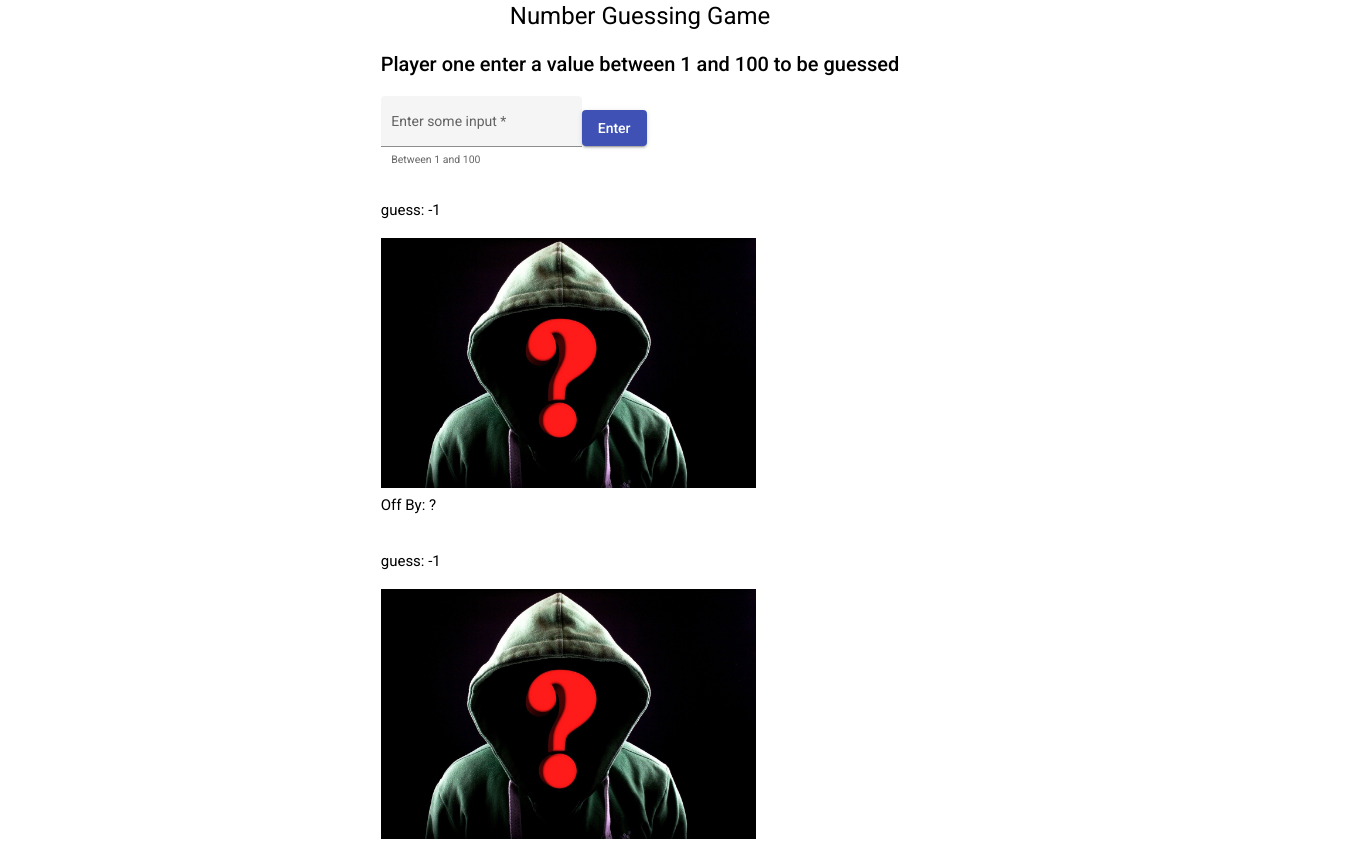
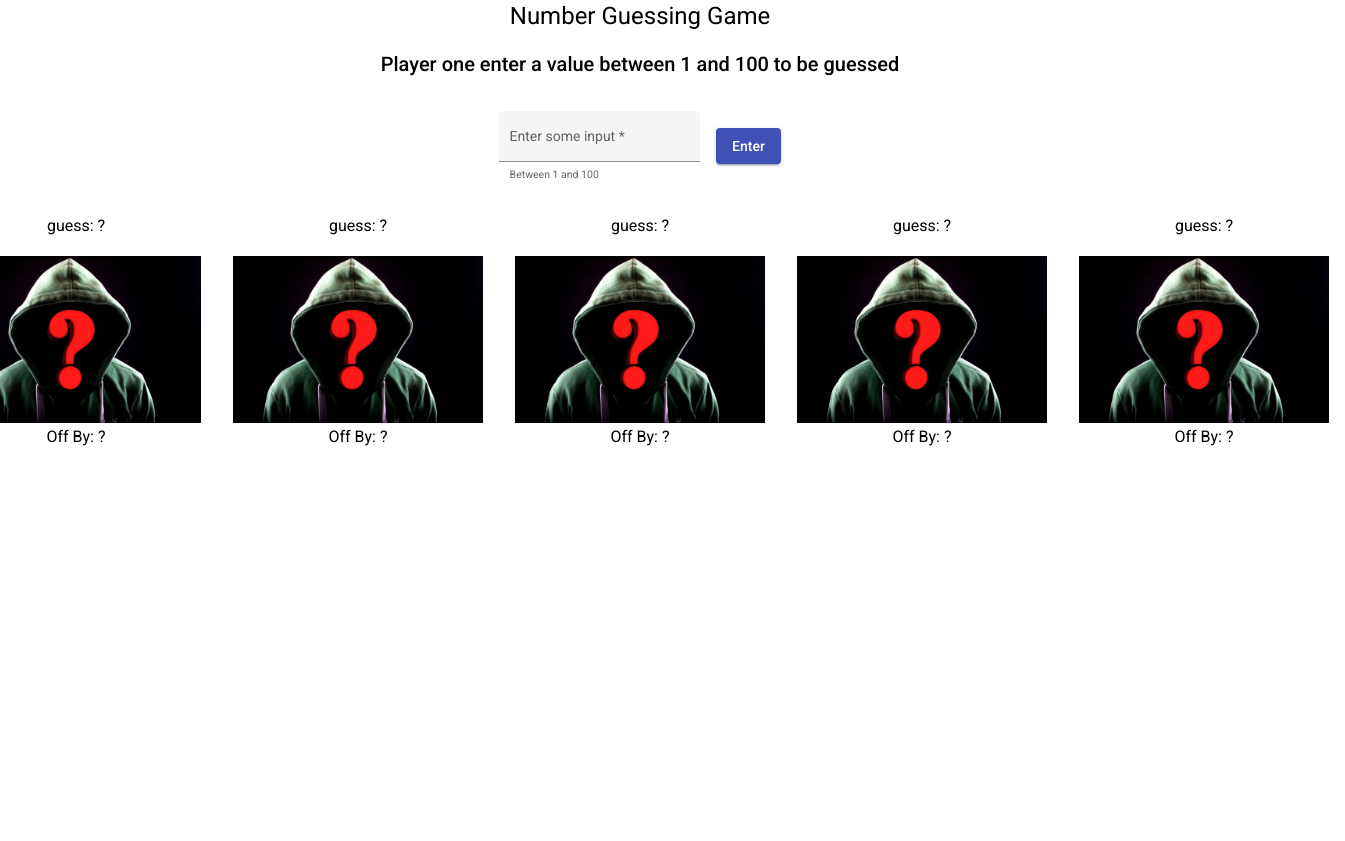
Before and after one commit to m2mt-l/Number_Guessing_Game, an Angular app: page / in a window 1280 px wide. Shown: the top 841 px of the page, 1345 px wide, since content can reach past the window. After the commit the page ends 800 px from the top, so only its background shows below. Built offline with nearby package versions, Linux system fonts and the light colour scheme.

Commit message:
fix: css

```diff
--- a/src/app/game/game.component.css
+++ b/src/app/game/game.component.css
@@ -1,7 +1,29 @@
 .container-playerOne {
+    height: 100px;
     color: transparent;
+    display: flex;
+    justify-content: center;
+    align-items: center;
 }
 
-.enter-button {
-    margin-top: 1rem;
+.container-playerTwo {
+    height: 100px;
+    display: flex;
+    justify-content: center;
+    align-items: center;
 }
+
+.form {
+    margin-right: 1rem;
+}
+
+.sentence {
+    text-align: center;
+}
+
+.reset-box {
+    height: 100px;
+    display: flex;
+    justify-content: center;
+    align-items: center;
+}
--- a/src/app/game/game.component.html
+++ b/src/app/game/game.component.html
@@ -1,14 +1,19 @@
 <div *ngIf="isPlayerOne;then thenBlock else elseBlock"></div>
 <ng-template #thenBlock>
+    <div class="sentence">
         <h2>{{sentencePlayerOne}}</h2>
+    </div>
     <div class="container-playerOne">
+        <div class="form">
         <mat-form-field hintLabel="Between 1 and 100" appearance="fill">
             <mat-label>Enter some input</mat-label>
             <input matInput type="number" min="1" max="100" #input maxlength="3" placeholder="Ex. 100" [formControl]="rateControl" required>
             <mat-hint align="end"></mat-hint>
             <mat-error *ngIf="rateControl.invalid">Between 1 and 100</mat-error>
         </mat-form-field>
-        <div class="enter-button" *ngIf="isValidNumber(input.value);then thenButton else elseButton"></div>
+        </div>
+        <div class="enter-button">
+            <div *ngIf="isValidNumber(input.value);then thenButton else elseButton"></div>
                 <ng-template #thenButton>
                     <button mat-raised-button color="primary" (click)="onSelect(input.value)">Enter</button>
                 </ng-template>
@@ -16,30 +21,46 @@
                     <button mat-raised-button color="primary">Enter</button>
                 </ng-template>
         </div>
+    </div>
 </ng-template>
 
 <ng-template #elseBlock>
     <div *ngIf="distance===0; then gameFinish else playerTwoTurn"></div>
     <ng-template #gameFinish>
+        <div class="sentence">
             <h2>Player 2 guessed correctly in {{counter}} attempts! sum of deviation: {{guessService.deviation}}</h2>
+        </div>
+        <div class="reset-box">
+            <div class="reset-button">
                 <button mat-raised-button color="primary" (click)="resetGame()">Reset Game</button>
+            </div>
+        </div>
     </ng-template>
     <ng-template #playerTwoTurn>
         <div *ngIf="counter===5; then gameOver else continue"></div>
         <ng-template #gameOver>
+            <div class="sentence">
                 <h2>Player 2 run out of guesses! sum of deviation: {{guessService.deviation}}</h2>
+            </div>
+            <div class="reset-button">
                 <button mat-raised-button color="primary" (click)="resetGame()">Reset Game</button>
+            </div>
         </ng-template>
         <ng-template #continue>
+            <div class="sentence">
                 <h2>{{sentencePlayerTwo}}</h2>
+            </div>
             <div class="container-playerTwo">
+                <div class="form">
                     <mat-form-field hintLabel="Between 1 and 100" appearance="fill">
                         <mat-label>Enter some input</mat-label>
                         <input matInput type="number" min="1" max="100" #input maxlength="3" placeholder="Ex. 100" [formControl]="rateControl" required>
                         <mat-hint align="end"></mat-hint>
                         <mat-error *ngIf="rateControl.invalid">Between 1 and 100</mat-error>
                     </mat-form-field>
-                <div class="enter-button" *ngIf="isValidNumber(input.value);then thenButton else elseButton"></div>
+                </div>
+                <div class="enter-button" >
+                    <div *ngIf="isValidNumber(input.value);then thenButton else elseButton"></div>
                         <ng-template #thenButton>
                             <button mat-raised-button color="primary" (click)="onSelect(input.value)">Enter</button>
                         </ng-template>
@@ -47,6 +68,7 @@
                             <button mat-raised-button color="primary">Enter</button>
                         </ng-template>
                 </div>
+            </div>
         </ng-template>
     </ng-template>
 </ng-template>
--- a/src/app/guess/guess.component.css
+++ b/src/app/guess/guess.component.css
@@ -1,7 +1,19 @@
+.guess-box {
+    display: flex;
+    justify-content: space-around;
+}
+
 .guess-container {
-    margin-top: 2rem;
+    display: flex;
+    flex-direction: column;
+    align-items: center;
+    margin-top: 1rem;
+    margin-bottom: 1rem;
+    margin-right: 1rem;
+    margin-left: 1rem;
 }
 
 .picture {
-    height: 250px;
+    width: 250px;
+    height: auto;
 }
--- a/src/app/guess/guess.component.html
+++ b/src/app/guess/guess.component.html
@@ -8,8 +8,10 @@
     <h4>Off By: {{distanceHashmap[checkGuessNumber()]}}</h4>
 </div>
  -->
-<div *ngFor="let guess of guessService.guesses" class="guess-container">
-    <h4>guess:  {{guess.guessNumber}}</h4>
-    <img class="picture" src="{{guess.imageUrl}}">
-    <h4>Off By: {{guess.distanceRange}}</h4>
+<div class="guess-box">
+    <div *ngFor="let guess of guessService.guesses" class="guess-container">
+        <h3>guess:  {{getGuessNumber(guess)}}</h3>
+        <img class="picture" src="{{guess.imageUrl}}">
+        <h3>Off By: {{guess.distanceRange}}</h3>
+    </div>
 </div>
--- a/src/app/guess/guess.component.ts
+++ b/src/app/guess/guess.component.ts
@@ -2,6 +2,7 @@ import { Component, Input, OnInit } from '@angular/core';
 import { Player } from '../player';
 import { PlayerService } from '../player.service';
 import { GuessService } from '../guess.service';
+import { Guess } from '../guess';
 @Component({
     selector: 'app-guess',
     templateUrl: './guess.component.html',
@@ -22,4 +23,9 @@ export class GuessComponent implements OnInit {
     initialGuess(): void {
         this.guessService.initialGuessServices();
     }
+
+    getGuessNumber(guess: Guess): string {
+        const guessNumber: number = guess.guessNumber;
+        return guessNumber === -1 ? '?' : String(guessNumber);
+    }
 }
```
Lines whose indentation alone changed are shown as unchanged.
